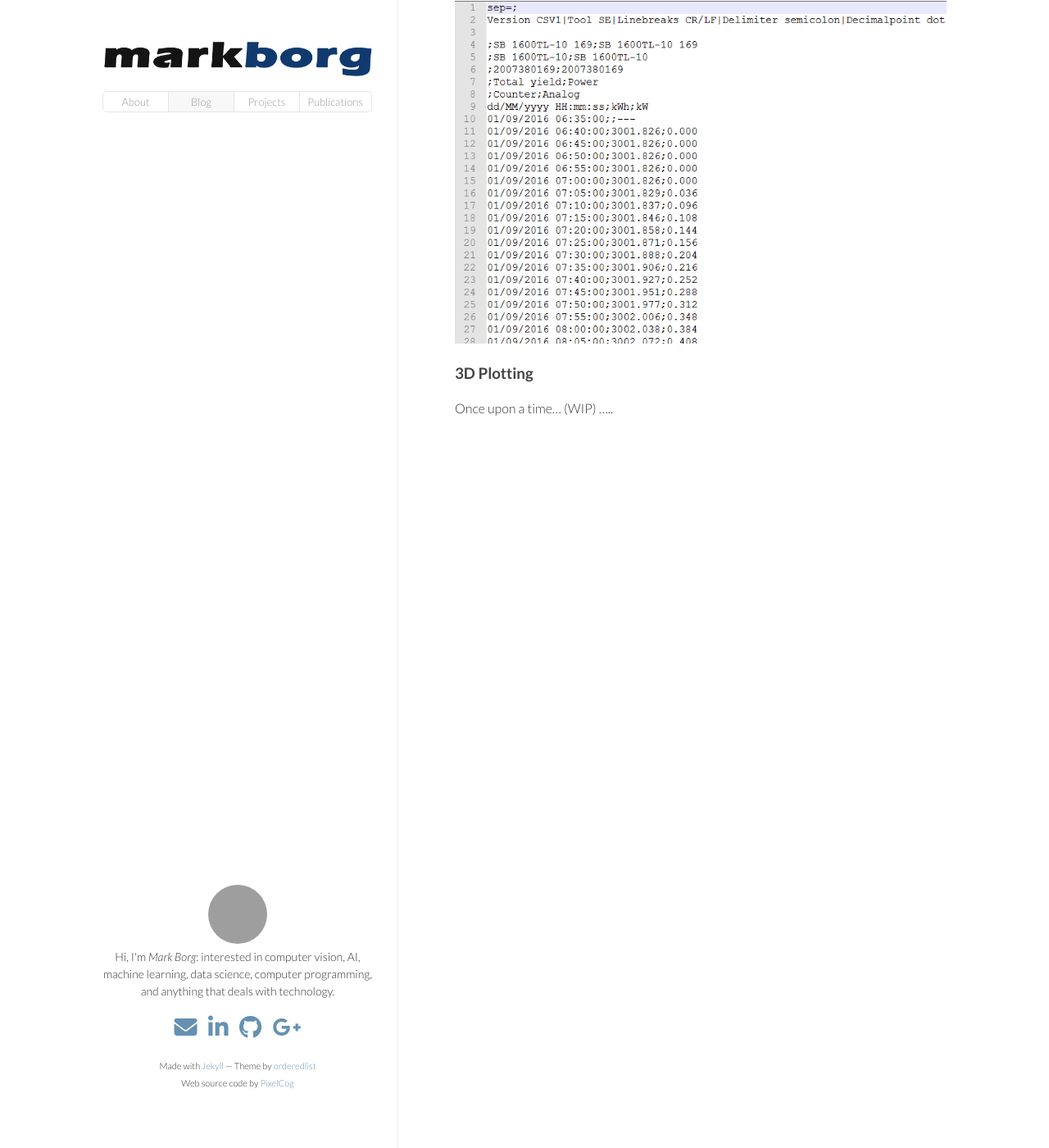
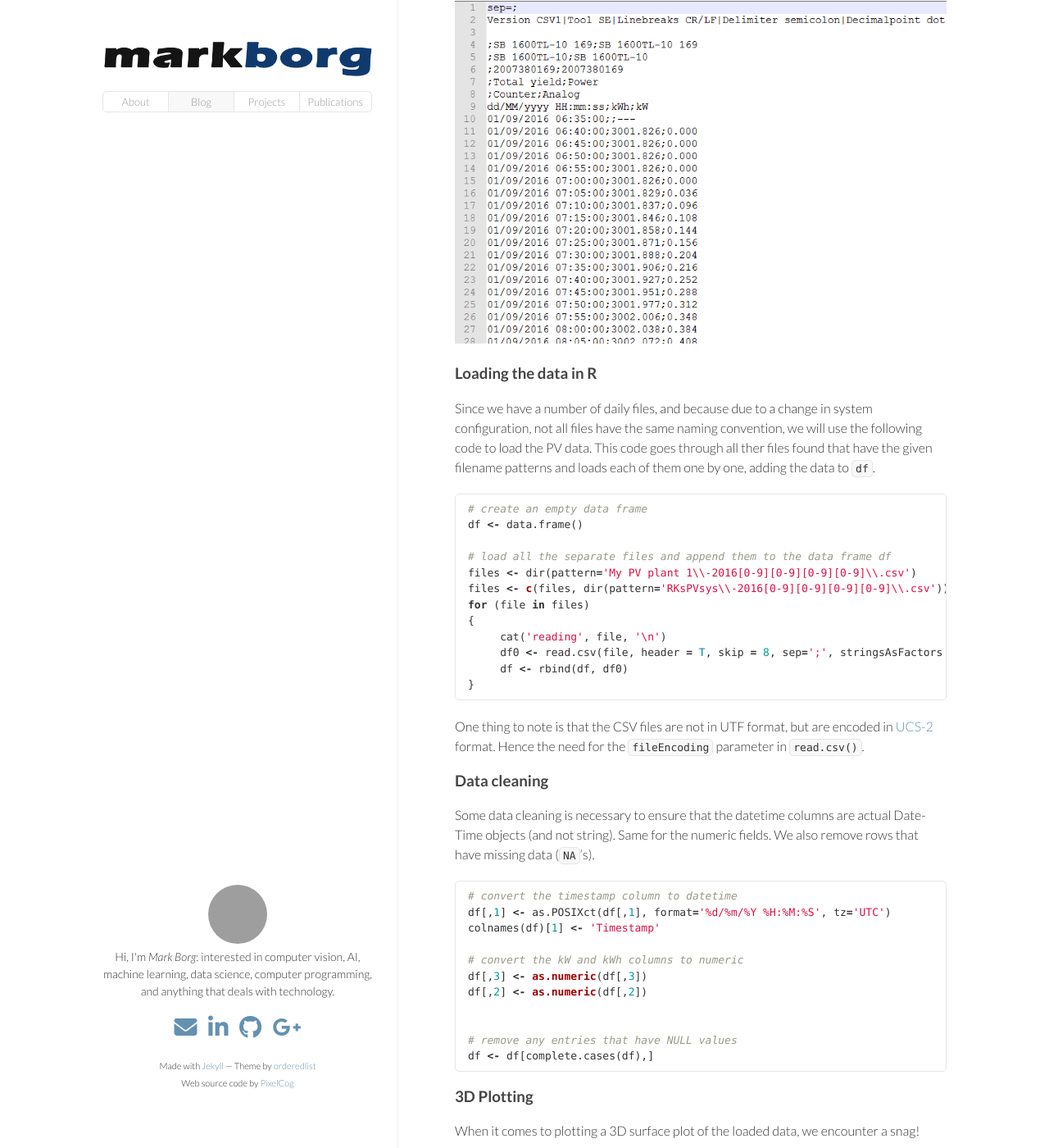
Before and after one commit to mark-borg/Mark-Borg.github.io, a Jekyll site: the page built from _posts/2016-11-08-3d-surface-plots-pv-data.md, in a window 1280 px wide and 1400 px high, scrolled down 1226 px. Shown: the whole window at 82% size. Built offline with Jekyll 4.4.1, drawn with Linux system fonts in a browser that asks for light colours; nearby versions of some CDN libraries; some of the changed text lies outside the part shown; grey boxes are pictures that could not be loaded.

Commit message:
-continued pv post

````diff
--- a/_posts/2016-11-08-3d-surface-plots-pv-data.md
+++ b/_posts/2016-11-08-3d-surface-plots-pv-data.md
@@ -11,6 +11,7 @@
 installation at home.
 
 {{ more }}
+
 
 ### The photovoltaic data
 
@@ -29,9 +30,149 @@
 
 ![CSV file sample](/img/posts/csv-file-sample.png)
 
+
+### Loading the data in R
+
+Since we have a number of daily files, and because due to a change in system configuration, not all files have the same naming convention, we will use the following code to load the PV data.
+This code goes through all ther files found that have the given filename patterns and loads each of them one by one, adding the data to `df`.
+
+
+```R
+# create an empty data frame
+df <- data.frame()
+
+# load all the separate files and append them to the data frame df
+files <- dir(pattern='My PV plant 1\\-2016[0-9][0-9][0-9][0-9]\\.csv')
+files <- c(files, dir(pattern='RKsPVsys\\-2016[0-9][0-9][0-9][0-9]\\.csv'))
+for (file in files)
+{
+     cat('reading', file, '\n')
+     df0 <- read.csv(file, header = T, skip = 8, sep=';', stringsAsFactors = F, fileEncoding='UCS-2')
+     df <- rbind(df, df0)
+}
+```
+
+
+One thing to note is that the CSV files are not in UTF format, but are encoded in [UCS-2](http://hackipedia.org/Character%20sets/Unicode,%20UTF%20and%20UCS%20encodings/UCS-2.htm) format.
+Hence the need for the `fileEncoding` parameter in `read.csv()`.
+
+
+### Data cleaning
+
+Some data cleaning is necessary to ensure that the datetime columns are actual Date-Time objects (and not string). Same for the numeric fields.
+We also remove rows that have missing data (`NA`'s).
+
+```R
+# convert the timestamp column to datetime
+df[,1] <- as.POSIXct(df[,1], format='%d/%m/%Y %H:%M:%S', tz='UTC')
+colnames(df)[1] <- 'Timestamp'
+
+# convert the kW and kWh columns to numeric
+df[,3] <- as.numeric(df[,3])
+df[,2] <- as.numeric(df[,2])
+
+
+# remove any entries that have NULL values
+df <- df[complete.cases(df),]
+```
+
+
 ### 3D Plotting
 
-Once upon a time...  (WIP) .....
+When it comes to plotting a 3D surface plot of the loaded data, we encounter a snag!
+
+Currently, when plotting any 3D surface maps, R does not allow the use of dates and timestamps for the horizontal dimensions (X and Y).
+
+Thus we need to modify the data, first, to ensure that the dates and timestamps are sampled at regular intervals with no missing date/time ranges. Secondly, we must
+replace the original date and time values with more friendly numeric values.
+
+The following code does this:
+
+
+```R
+date.range <- range(as.Date(df[,1]))               # get the date range (year-month-day) for the loaded PV data
+
+d <- as.POSIXct(date.range[1], tz='UTC')
+d2 <- as.POSIXct(date.range[2]+1, tz='UTC')
+attr(d, 'tzone') <- 'UTC'                     # the timezone gets lost in the call of the as.POSIXct.Date, so we have to explicitly set the timezone again here
+attr(d2, 'tzone') <- 'UTC'                    # the timezone gets lost in the call of the as.POSIXct.Date, so we have to explicitly set the timezone again here
+
+# ensure that in df we have regular entries every 5 minutes for all days for which we have PV data
+while(d < d2)
+{
+     if (max(df[,1] == d) == 0)
+     {
+          df0 <- data.frame(Timestamp=d, kWh=0, kW=0)
+          df <- rbind(df, df0)
+     }
+     d <- d + 5*60          # the PV data is sampled every 5 minutes
+}
+
+df <- df[order(df$Timestamp),]
+
+
+# split the timestamp column into separate Dates and Times columns
+df[,4] <- as.Date(df[,1])
+df[,5] <- as.numeric(difftime(df[,1], as.Date(df[,1]), units = "days"))
+colnames(df)[4] <- 'Dates'
+colnames(df)[5] <- 'Times'
+
+library(lubridate)
+df$Month <- month(df$Dates)
+df$Year <- year(df$Dates)
+
+
+# clear duplicate entries (caused by duplicate files)
+df[duplicated(df),] <- NA
+# then remove the rows (marked with an NA)
+df <- df[complete.cases(df),]
+
+
+# prepare for 3D surface plotting, taking into consideration that currently R does not allow 3D plots to use raw Datetimes as X and Y coords.
+new.dates <- with(df, sort(unique(Dates)))
+new.times <- with(df, sort(unique(Times))) * 10
+new.values <- with(df, matrix(kW, nrow = length(new.dates), ncol = length(new.times), byrow = TRUE))
+
+require(rgl)
+
+zlen <- length(table(new.values)) + 1
+colorlut <-topo.colors(zlen) # height color lookup table
+zmax <- max(new.values)
+col <- colorlut[round(new.values/zmax*128) +1]      # assign colors to heights for each point
+
+surface3d(new.dates, new.times*2, new.values*2, color=col)
+```
+
+
+In the above code, we ensure that sampling is done every 5 minutes throughout the whole day; in case of a missing entry at a sampling interval, we add a new
+row with production values set to 0.
+
+We also split the timestamp into separate columns for the day and the time to aid later computation.
+
+After that, the function `surface3d` from the `rgl` package, is used to display power output.
+
+
+### Some Results
+
+The following graphs show the 3D surface plots obtained using R for the months January 2016 to Octoboer 2016.
+
+![PV Output - Jan 2016](\img\posts\pv-jan-2016.png)
+![PV Output - Feb 2016](\img\posts\pv-feb-2016.png)
+![PV Output - March 2016](\img\posts\pv-march-2016.png)
+![PV Output - April 2016](\img\posts\pv-apr-2016.png)
+![PV Output - May 2016](\img\posts\pv-may-2016.png)
+![PV Output - June 2016](\img\posts\pv-june-2016.png)
+![PV Output - July 2016](\img\posts\pv-july-2016.png)
+![PV Output - Aug 2016](\img\posts\pv-aug-2016.png)
+![PV Output - Sept 2016](\img\posts\pv-sept-2016.png)
+![PV Output - Oct 2016](\img\posts\pv-oct-2016.png)
+
+
+And the image below shows the full graph for around 2 weeks.
+
+![PV Output - first 10 months of 2016](\img\posts\pv-all.png)
+
+
 
 
 <!--
````
Also changed, not shown: img/posts/pv-all.png (added), img/posts/pv-apr-2016.png (added), img/posts/pv-aug-2016.png (added), img/posts/pv-feb-2016.png (added), img/posts/pv-jan-2016.png (added), img/posts/pv-july-2016.png (added), img/posts/pv-june-2016.png (added), img/posts/pv-march-2016.png (added), img/posts/pv-may-2016.png (added), img/posts/pv-oct-2016.png (added), img/posts/pv-sept-2016.png (added).
